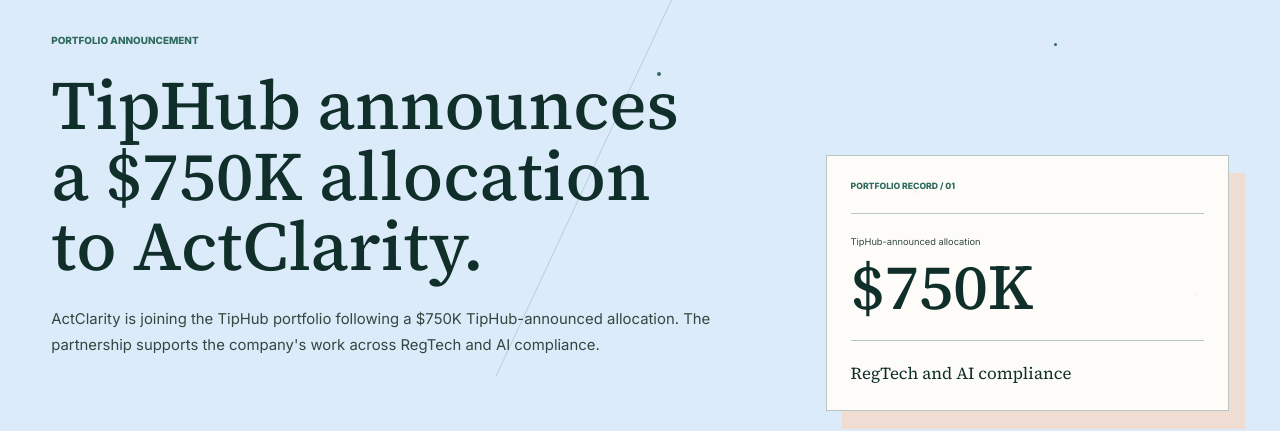
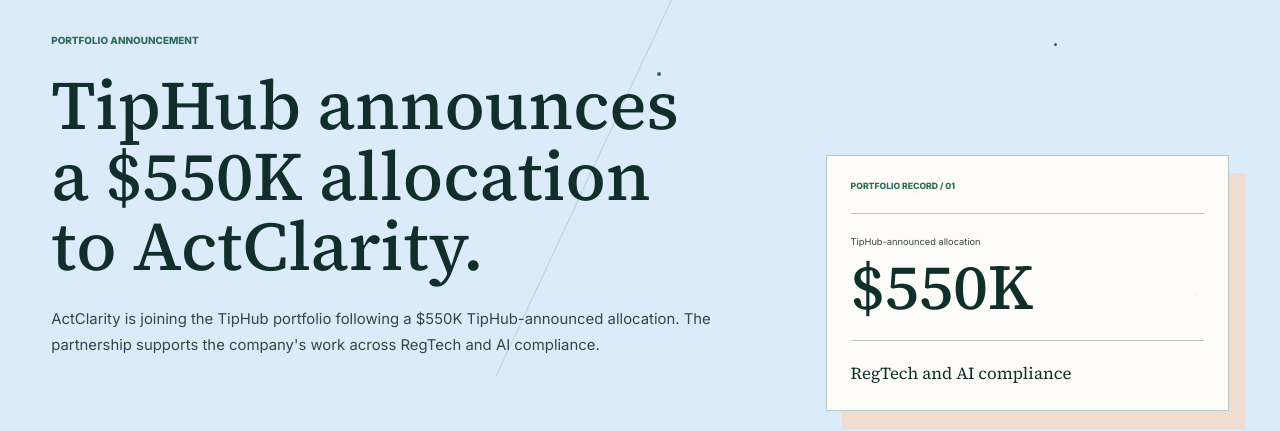
Before and after one commit to PrajaktaAdlytica/ActClarity-site, a Next.js app: page /news/tiphub-allocation in a window 1280 px wide. Shown: the part 212-643 px from the top of the page. Built offline with nearby package versions, Linux system fonts and the light colour scheme.

Commit message:
Update TipHub allocation to K

```diff
--- a/app/actclarity-home.tsx
+++ b/app/actclarity-home.tsx
@@ -1044,7 +1044,7 @@ export function ActClarityHome() {
         <div className="portfolio-note-copy">
           <span className="portfolio-note-eyebrow">Portfolio announcement</span>
           <h2 id="portfolio-note-title">
-            TipHub announces a $750K allocation to ActClarity.
+            TipHub announces a $550K allocation to ActClarity.
           </h2>
           <p>
             ActClarity is joining the TipHub portfolio as it builds practical
@@ -1070,7 +1070,7 @@ export function ActClarityHome() {
           <span className="portfolio-note-index">Company record / 01</span>
           <div className="portfolio-note-allocation">
             <small>TipHub-announced allocation</small>
-            <strong>$750K</strong>
+            <strong>$550K</strong>
           </div>
           <dl>
             <div>
--- a/app/news/tiphub-allocation/page.tsx
+++ b/app/news/tiphub-allocation/page.tsx
@@ -3,7 +3,7 @@ import { TipHubAnnouncementPage } from "@/components/tiphub-announcement-page";
 
 const title = "ActClarity joins the TipHub portfolio";
 const description =
-  "TipHub announces a $750K portfolio allocation to ActClarity, supporting its work across RegTech and AI compliance.";
+  "TipHub announces a $550K portfolio allocation to ActClarity, supporting its work across RegTech and AI compliance.";
 
 export const metadata: Metadata = {
   title,
--- a/components/site-header.tsx
+++ b/components/site-header.tsx
@@ -98,7 +98,7 @@ const navigation: NavigationItem[] = [
       {
         label: "Portfolio announcement",
         href: "/news/tiphub-allocation",
-        description: "TipHub-announced $750K allocation",
+        description: "TipHub-announced $550K allocation",
       },
       {
         label: "Careers",
--- a/components/tiphub-announcement-page.tsx
+++ b/components/tiphub-announcement-page.tsx
@@ -12,7 +12,7 @@ const announcementUrl =
 const facts = [
   ["Company", "ActClarity"],
   ["Sector", "RegTech and AI compliance"],
-  ["TipHub-announced allocation", "$750K"],
+  ["TipHub-announced allocation", "$550K"],
   ["Stage", "Early stage"],
   ["Scope", "Global"],
   ["Portfolio", "TipHub"],
@@ -70,9 +70,9 @@ export function TipHubAnnouncementPage() {
       <header className="news-hero" id="announcement-content">
         <div className="news-hero-copy">
           <span className="news-eyebrow">Portfolio announcement</span>
-          <h1>TipHub announces a $750K allocation to ActClarity.</h1>
+          <h1>TipHub announces a $550K allocation to ActClarity.</h1>
           <p>
-            ActClarity is joining the TipHub portfolio following a $750K
+            ActClarity is joining the TipHub portfolio following a $550K
             TipHub-announced allocation. The partnership supports the
             company&apos;s work across RegTech and AI compliance.
           </p>
@@ -81,7 +81,7 @@ export function TipHubAnnouncementPage() {
           <span>Portfolio record / 01</span>
           <div>
             <small>TipHub-announced allocation</small>
-            <strong>$750K</strong>
+            <strong>$550K</strong>
           </div>
           <p>RegTech and AI compliance</p>
         </aside>
```
Also changed, not shown: 1 other file (tests, documents, lock files or other folders).
